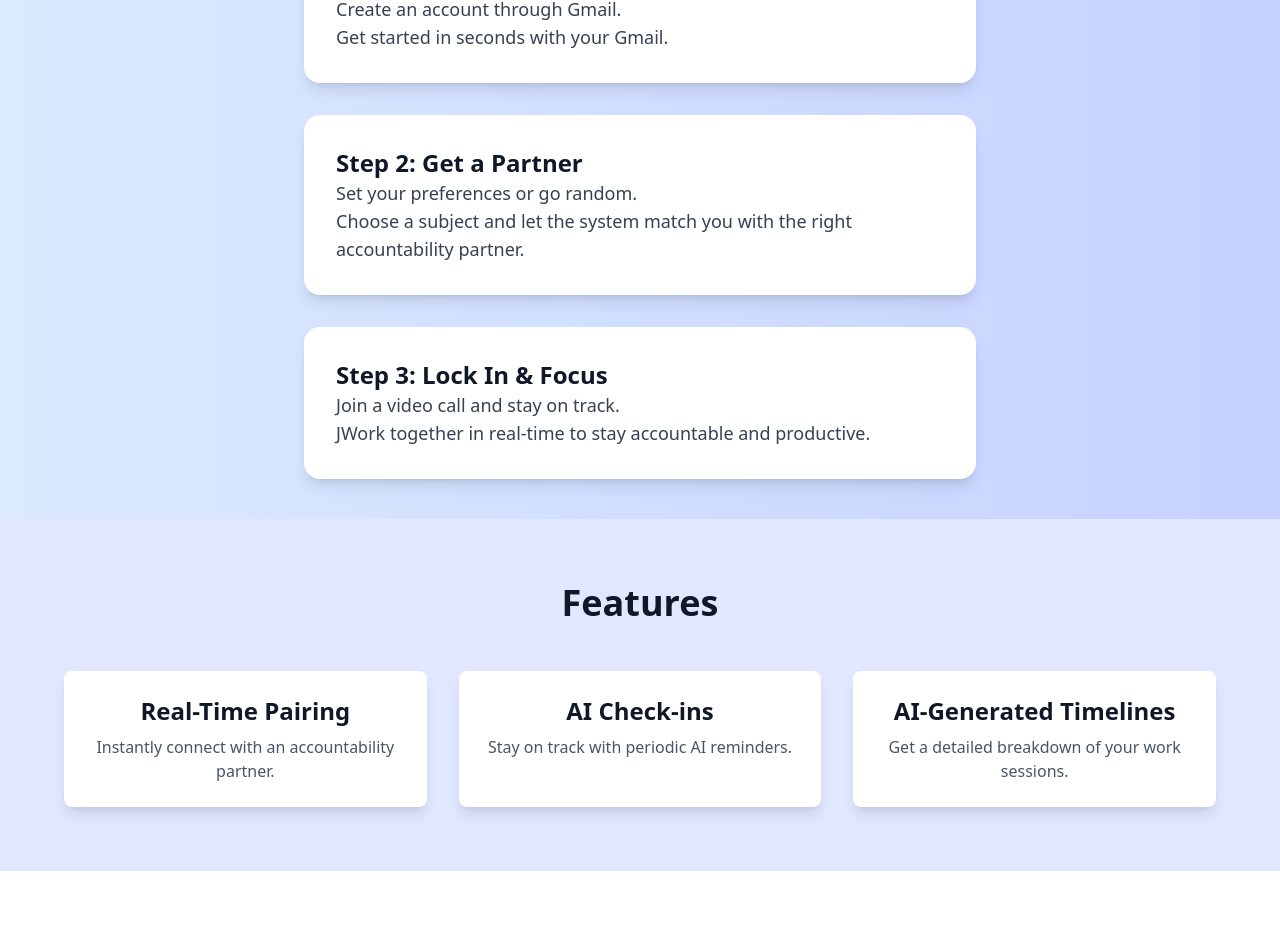
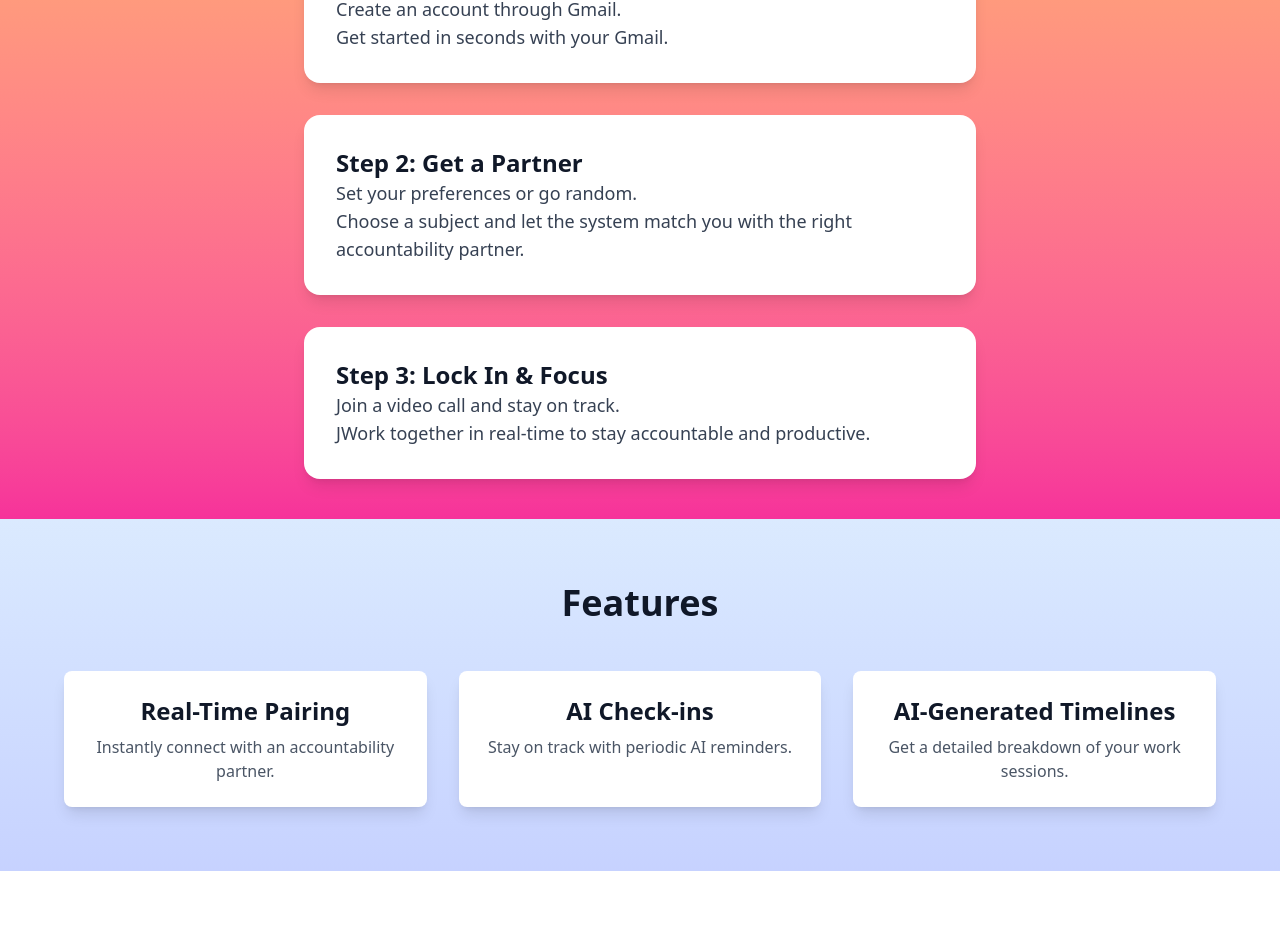
Before and after one commit to dylankainth/HackLondon-YIP, a React app in the folder frontend/: page / in a window 1280 px wide. Shown: the part 669-1606 px from the top of the page. Built offline with nearby package versions, Linux system fonts and the light colour scheme; no server answers; the HTML template or start-up script is replaced by a standard one.

Commit message:
Fixed CSS Find Partner Page & Main Page BG Colours

```diff
--- a/frontend/src/pages/FindPartners.jsx
+++ b/frontend/src/pages/FindPartners.jsx
@@ -26,7 +26,8 @@ function FindPartners() {
     };
 
     return (
-        <div className="min-h-screen left-0 right-0 bg-blue-50">
+        <div className="min-h-screen left-0 right-0 bg-gradient-to-b from-blue-100 to-indigo-200
+">
             {/* Header */}
             <div className="top-0 left-0 right-0 w-full h-16 shadow-md z-50 flex items-center justify-between px-6">
                 <img src={user?.picture} alt="Profile" className="w-12 h-12 rounded-full ml-4" />
@@ -39,9 +40,9 @@ function FindPartners() {
             </div>
 
             {/* Find Your Partner Section */}
-            <div className="w-full px-4 md:px-8 lg:px-16">
+            <div className="w-full px-4 md:px-8 lg:px-16 ">
+                <SubjectSearch />
                 <CheckinAsk />
-                <SubjectSearch />
             </div>
         </div>
     );
--- a/frontend/src/partials/CheckinAsk.jsx
+++ b/frontend/src/partials/CheckinAsk.jsx
@@ -34,7 +34,7 @@ function CheckInTime() {
     return (
         <div className="w-full py-10 pt-10 px-8 text-gray-900 flex flex-col items-center">
             {/* Section Title */}
-            <h2 className="text-5xl font-extrabold text-center w-full">
+            <h2 className="text-5xl font-bold text-center w-full">
                 Check In Time
             </h2>
 
@@ -48,17 +48,17 @@ function CheckInTime() {
                     onChange={handleChange}
                     min="1"
                     max="120"
-                    className="h-12 w-24 p-3 text-center border rounded-lg text-lg"
+                    className="h-10 w-24 p-3 text-center border rounded-lg text-lg"
                 />
                 <button
                     onClick={decreaseTime}
-                    className="h-12 px-4 bg-gray-400 text-white rounded-md hover:bg-gray-500 flex items-center justify-center"
+                    className="h-10 px-4 bg-gray-400 text-white rounded-md hover:bg-gray-500 flex items-center justify-center"
                 >
                     -5 min
                 </button>
                 <button
                     onClick={increaseTime}
-                    className="h-12 px-4 bg-blue-500 text-white rounded-md hover:bg-blue-600 flex items-center justify-center"
+                    className="h-10 px-4 bg-blue-500 text-white rounded-md hover:bg-blue-600 flex items-center justify-center"
                 >
                     +5 min
                 </button>
--- a/frontend/src/partials/FeaturesBlock.jsx
+++ b/frontend/src/partials/FeaturesBlock.jsx
@@ -1,4 +1,3 @@
-import { useState } from 'react'
 
 function FeaturesBlock() {
     return (
--- a/frontend/src/partials/FeaturesHome.jsx
+++ b/frontend/src/partials/FeaturesHome.jsx
@@ -1,6 +1,8 @@
 function FeaturesHome() {
     return (
-        <div className="w-full py-16 bg-indigo-100 flex flex-col items-center">
+        <div className="w-full py-16 bg-gradient-to-b from-blue-100 to-indigo-200
+
+ flex flex-col items-center">
             <h2 className="text-4xl font-extrabold text-center mb-12">
                 Features
             </h2>
--- a/frontend/src/partials/HowItWorks.jsx
+++ b/frontend/src/partials/HowItWorks.jsx
@@ -1,7 +1,8 @@
 
 function HowItWorks() {
     return (
-        <div className="bg-gradient-to-r from-blue-100 to-indigo-200 pt-10 pb-10 px-8 text-gray-900 flex flex-col items-center">
+        <div className="bg-gradient-to-b from-orange-300 to-pink-500
+ pt-10 pb-10 px-8 text-gray-900 flex flex-col items-center">
             {/* Section Title */}
             <h2 className="text-5xl font-extrabold text-center w-full">
                 How It Works
--- a/frontend/src/partials/SubjectSearch.jsx
+++ b/frontend/src/partials/SubjectSearch.jsx
@@ -72,7 +72,7 @@ function SubjectSearch() {
                 Find Your Partner
             </h2>
 
-            <div className="relative mt-16 w-full max-w-lg">
+            <div className="relative mt-10 w-full max-w-lg">
                 <form onSubmit={handleSearch} className="flex items-center space-x-4 bg-white p-4 rounded-lg shadow-md justify-center">
                     <input
                         type="text"
```
